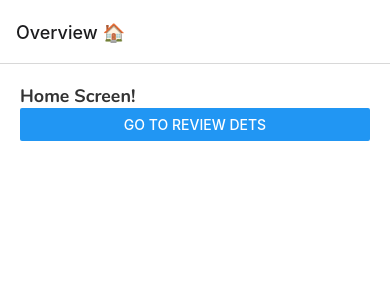
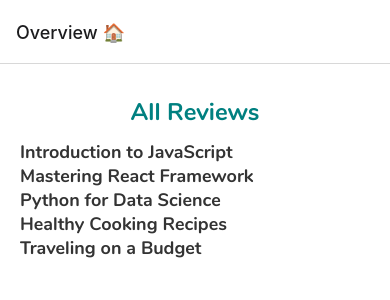
Before and after one commit to AhorIsaac/rn-reviews-app, a React Native app: screen /Home in a window 390 px wide. Shown: the top 300 px of the page. Built offline with nearby package versions, Linux system fonts and the light colour scheme.

Commit message:
chore: pass data between screens during navigation

```diff
--- a/screens/Home.jsx
+++ b/screens/Home.jsx
@@ -1,15 +1,54 @@
-import { Button, Text, View } from "react-native";
+import { useState } from "react";
+import { Button, Text, View, TouchableOpacity, FlatList } from "react-native";
 import { globalStyles } from "../styles/global";
 
 const Home = ({ navigation }) => {
-  const pressHandler = () => {
-    navigation.navigate("Details");
-  };
+  const dataArray = [
+    {
+      title: "Introduction to JavaScript",
+      body: "Learn the fundamentals of JavaScript programming.",
+      rating: 4.8,
+      key: "js_intro",
+    },
+    {
+      title: "Mastering React Framework",
+      body: "In-depth guide to building modern web applications with React.",
+      rating: 4.5,
+      key: "react_master",
+    },
+    {
+      title: "Python for Data Science",
+      body: "Unlock the power of data analysis using Python.",
+      rating: 4.7,
+      key: "py_data_science",
+    },
+    {
+      title: "Healthy Cooking Recipes",
+      body: "Explore a collection of nutritious and delicious recipes.",
+      rating: 4.2,
+      key: "healthy_recipes",
+    },
+    {
+      title: "Traveling on a Budget",
+      body: "Tips and tricks for traveling the world without breaking the bank.",
+      rating: 4.0,
+      key: "budget_travel",
+    },
+  ];
+
+  const [reviews, setReviews] = useState(dataArray);
 
   return (
     <View style={globalStyles.container}>
-      <Text style={globalStyles.titleText}>Home Screen!</Text>
-      <Button title="go to review dets" onPress={pressHandler} />
+      <Text style={globalStyles.headerText}>All Reviews</Text>
+      <FlatList
+        data={reviews}
+        renderItem={({ item }) => (
+          <TouchableOpacity onPress={() => navigation.navigate("Details", item)}>
+            <Text style={globalStyles.titleText}>{item.title}</Text>
+          </TouchableOpacity>
+        )}
+      />
     </View>
   );
 };
--- a/screens/ReviewDetails.jsx
+++ b/screens/ReviewDetails.jsx
@@ -1,15 +1,18 @@
 import { Button, StyleSheet, Text, View } from "react-native";
 import { globalStyles } from "../styles/global";
 
-const ReviewDetails = ({ navigation }) => {
+const ReviewDetails = ({ route, navigation }) => {
+  const { title, body, rating } = route.params;
+
   const pressHandler = () => {
     navigation.goBack();
   };
 
   return (
     <View style={globalStyles.container}>
-      <Text style={globalStyles.titleText}>Review Details Screen!</Text>
-      <Button title="go back to home" onPress={pressHandler} />
+      <Text style={globalStyles.titleText}>{title}</Text>
+      <Text style={globalStyles.titleText}>{body}</Text>
+      <Text style={globalStyles.titleText}>{rating}</Text>
     </View>
   );
 };
--- a/styles/global.js
+++ b/styles/global.js
@@ -5,6 +5,13 @@ export const globalStyles = StyleSheet.create({
     flex: 1,
     backgroundColor: "#fff",
     padding: 20,
+  },
+  headerText: {
+    fontSize: 24,
+    fontFamily: "nunito-bold",
+    color: "teal",
+    textAlign: "center",
+    marginVertical: 12,
   },
   titleText: {
     fontFamily: "nunito-bold",
```
